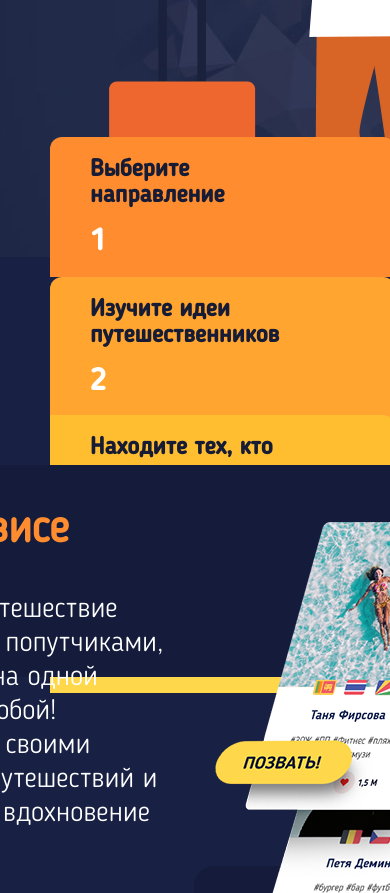
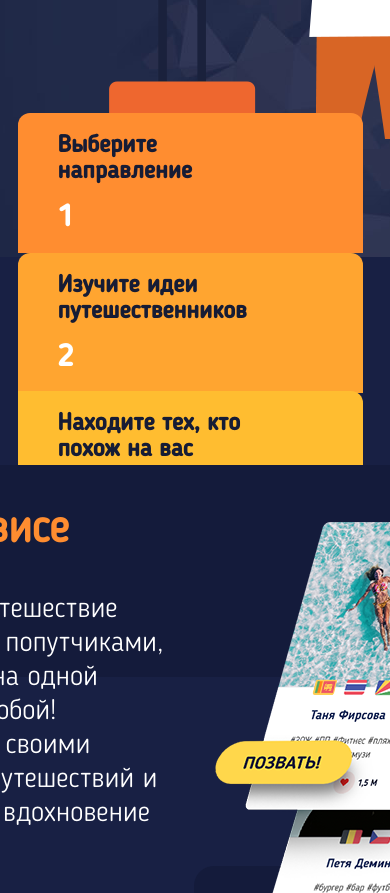
Before and after one commit to ItrumTest/ItrumLayout, a plain HTML site: page index.html in a window 390 px wide. Shown: the part 727-1620 px from the top of the page. Drawn offline with Linux system fonts and the light colour scheme; files whose address does not match are found by name.

Commit message:
about section overflow fix

```diff
--- a/src/styles/media/tablet/aboutTablet.css
+++ b/src/styles/media/tablet/aboutTablet.css
@@ -7,6 +7,7 @@
     background-size: none;
     z-index: 100;
     padding-top: 1130px;
+    overflow: hidden;
   }
 
   .about__header {
@@ -29,7 +30,7 @@
     display: block;
     position: absolute;
     margin-top: -450px;
-    padding-left: 10px;
+    margin-left: 30px;
     z-index: -1;
   }
 
--- a/src/styles/media/tablet/promoTablet.css
+++ b/src/styles/media/tablet/promoTablet.css
@@ -68,9 +68,12 @@
   }
 
   .promo__variants {
-    padding-left: 85px;
+    display: flex;
+    flex-wrap: wrap;
+    align-items: center;
+    justify-content: center;
     top: 840px;
-    flex-wrap: wrap;
+    padding-left: 20px;
   }
 
   .promo__variant:not(:nth-child(4) :nth-child(1)) {
--- a/src/styles/promo.css
+++ b/src/styles/promo.css
@@ -3,6 +3,7 @@
   align-items: center;
   justify-content: center;
   flex-direction: column;
+  overflow-x: hidden;
 }
 
 .promo__tablet__image {
@@ -23,6 +24,10 @@
   background-repeat: no-repeat;
   background-size: 1440px 780px;
   z-index: 100;
+}
+
+.promo dl {
+  margin: 0px !important;
 }
 
 .promo h1 {
```
